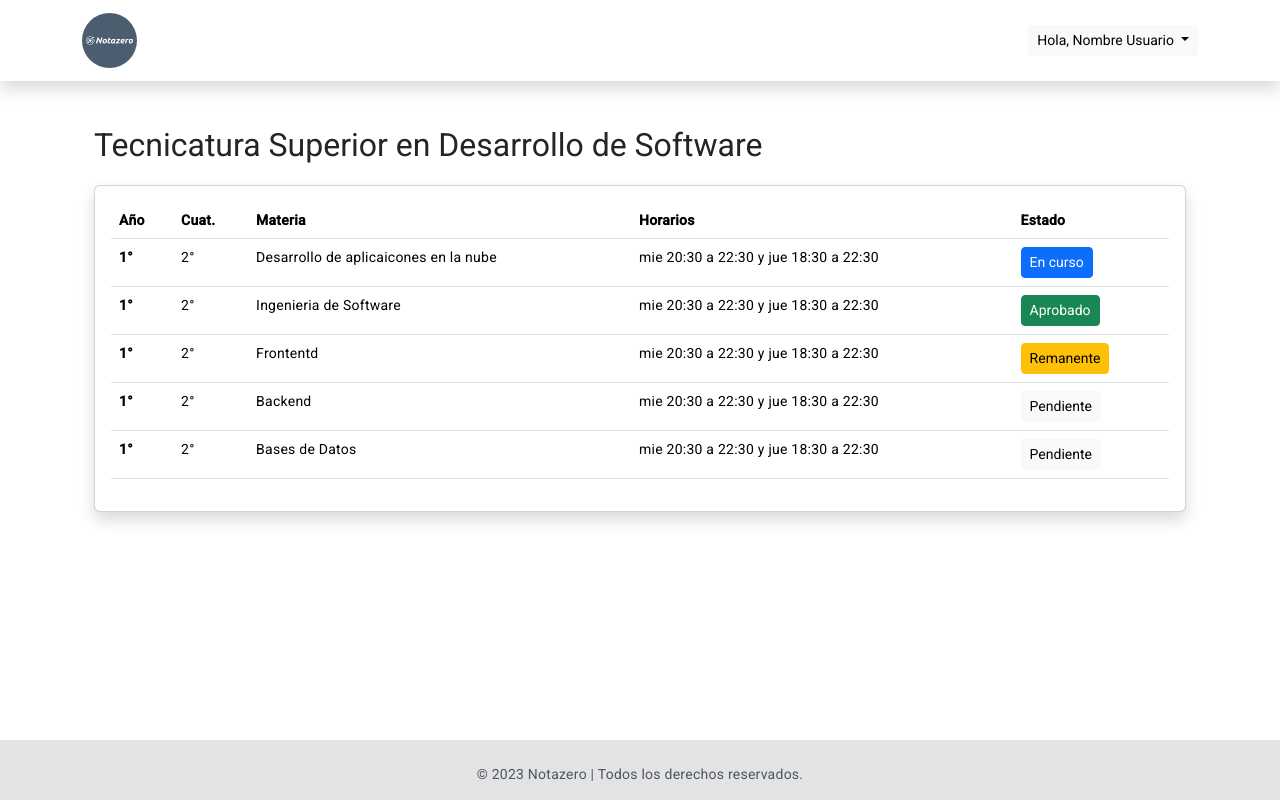
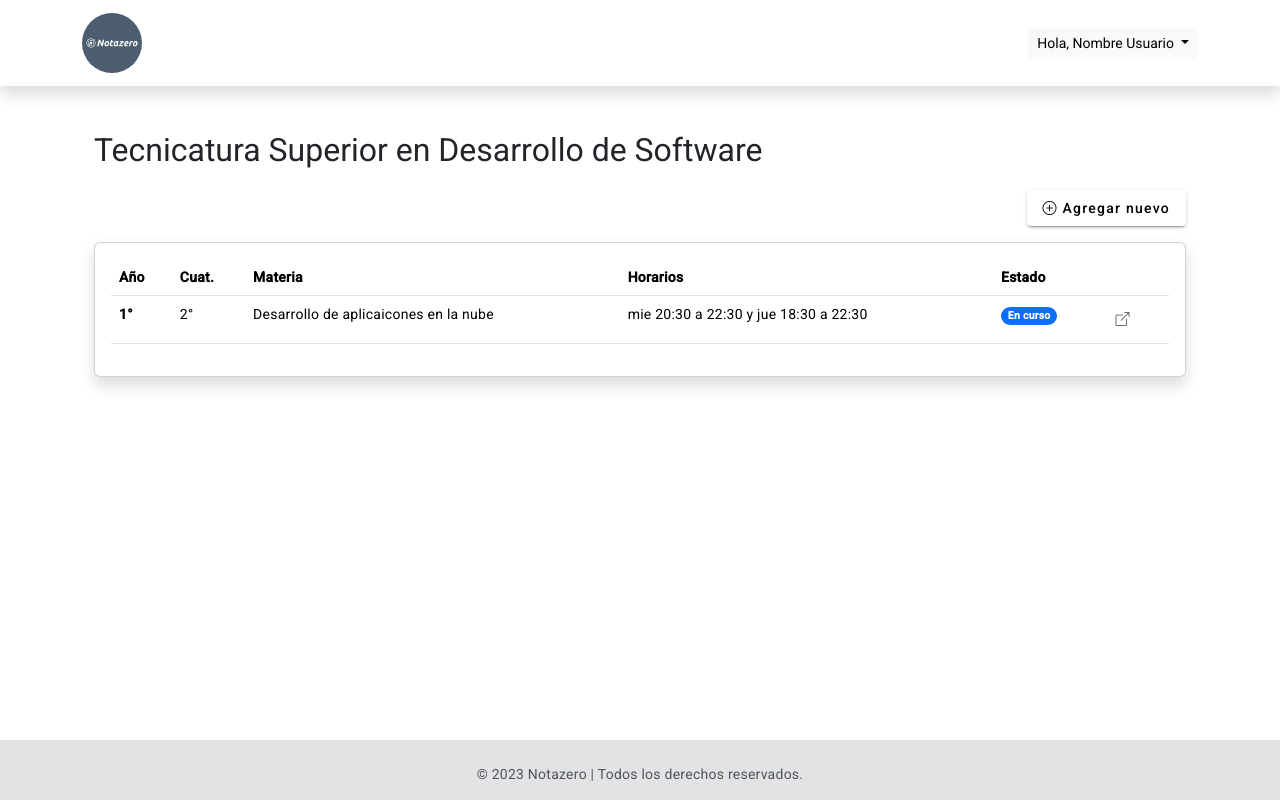
Before and after one commit to Nokuaru/notazero, an Angular app: page / in a window 1280 px wide. Built offline with nearby package versions, Linux system fonts and the light colour scheme.

Commit message:
Se agrega boton para agregar frases y se crea un componente individual para la tabla de materias

```diff
--- a/src/app/app-routing.module.ts
+++ b/src/app/app-routing.module.ts
@@ -3,9 +3,11 @@ import { RouterModule, Routes } from '@angular/router';
 import { HomeComponent } from './pages/home/home.component';
 import { CreateComponent } from './pages/create/create.component';
 import { EditComponent } from './pages/edit/edit.component';
+import { ShowComponent } from './pages/show/show.component';
 
 const routes: Routes = [
   { path: '', component: HomeComponent },
+  { path: 'show', component: ShowComponent },
   { path: 'create', component: CreateComponent },
   { path: 'update/:id', component: EditComponent },
   { path: '**', redirectTo: '' },
--- a/src/app/app.module.ts
+++ b/src/app/app.module.ts
@@ -12,6 +12,7 @@ import { BrowserAnimationsModule } from '@angular/platform-browser/animations';
 import { AngularMaterialModule } from './components/angular-material/angular-material.module';
 import { HeaderComponent } from './components/header/header.component';
 import { FooterComponent } from './components/footer/footer.component';
+import { TableComponent } from './components/table/table.component';
 
 @NgModule({
   declarations: [
@@ -23,6 +24,7 @@ import { FooterComponent } from './components/footer/footer.component';
     HomeComponent,
     HeaderComponent,
     FooterComponent,
+    TableComponent,
   ],
   imports: [
     BrowserModule,
--- a/src/app/components/header/header.component.html
+++ b/src/app/components/header/header.component.html
@@ -1,23 +1,36 @@
 <nav class="navbar shadow">
   <div class="container">
-
-    <a class="navbar-brand">
-      <img src="/assets/logo_200x200.jpg" alt="Notazero" width="55" height="55" class="rounded-circle">
+    <a routerLink="/" class="navbar-brand">
+      <img
+        src="/assets/logo_200x200.jpg"
+        alt="Notazero"
+        width="60"
+        height="60"
+        class="rounded-circle"
+      />
     </a>
 
     <div class="dropdown-center">
-      <button class="btn btn-sm btn-light dropdown-toggle" type="button" data-bs-toggle="dropdown"
-        aria-expanded="false">
-        Hola, {{"Nombre Usuario"}}
+      <button
+        class="btn btn-sm btn-light dropdown-toggle"
+        type="button"
+        data-bs-toggle="dropdown"
+        aria-expanded="false"
+      >
+        Hola, {{ "Nombre Usuario" }}
       </button>
       <ul class="dropdown-menu">
         <li>
-          <h4 class="dropdown-header">{{"Nombre Usuario"}}</h4>
+          <h5 class="dropdown-header">{{ "Nombre Usuario" }}</h5>
         </li>
         <li>
-          <hr class="dropdown-divider">
+          <hr class="dropdown-divider" />
         </li>
-        <li><a class="dropdown-item"><i class="bi bi-power"></i> Salir</a></li>
+        <li>
+          <a class="dropdown-item text-small"
+            ><i class="bi bi-power"></i> Salir</a
+          >
+        </li>
       </ul>
     </div>
   </div>
--- /dev/null
+++ b/src/app/components/table/table.component.html
@@ -0,0 +1,30 @@
+<div class="card p-3 mb-5 shadow">
+  <table class="table table-hover">
+    <thead>
+      <tr>
+        <th scope="col">Año</th>
+        <th scope="col">Cuat.</th>
+        <th scope="col">Materia</th>
+        <th scope="col">Horarios</th>
+        <th scope="col">Estado</th>
+        <th scope="col"></th>
+      </tr>
+    </thead>
+    <tbody>
+      <tr>
+        <th scope="row">1°</th>
+        <td>2°</td>
+        <td>Desarrollo de aplicaicones en la nube</td>
+        <td>mie 20:30 a 22:30 y jue 18:30 a 22:30</td>
+        <td>
+          <span class="badge rounded-pill text-bg-primary">En curso</span>
+        </td>
+        <td>
+          <a routerLink="/show" class="btn btn-sm">
+            <i class="bi bi-box-arrow-up-right text-muted"></i>
+          </a>
+        </td>
+      </tr>
+    </tbody>
+  </table>
+</div>
--- a/src/app/pages/home/home.component.html
+++ b/src/app/pages/home/home.component.html
@@ -1,64 +1,16 @@
 <div class="container">
-
-
   <div class="mt-3 mt-sm-5 mb-sm-4">
     <h1 class="fs-2">Tecnicatura Superior en Desarrollo de Software</h1>
   </div>
 
-  <div class="card p-3 mb-5 shadow">
-    <table class="table">
-      <thead>
-        <tr>
-          <th scope="col">Año</th>
-          <th scope="col">Cuat.</th>
-          <th scope="col">Materia</th>
-          <th scope="col">Horarios</th>
-          <th scope="col">Estado</th>
-        </tr>
-      </thead>
-      <tbody>
-        <tr>
-          <th scope="row">1°</th>
-          <td>2°</td>
-          <td>Desarrollo de aplicaicones en la nube</td>
-          <td>mie 20:30 a 22:30 y jue 18:30 a 22:30</td>
-          <td><button class="btn btn-sm btn-primary"> En curso</button></td>
-        </tr>
+  <div class="d-flex justify-content-end mt-3 mb-3">
+    <a routerLink="/create" mat-raised-button>
+      <span>
+        <i class="bi bi-plus-circle"></i>
+      </span>
+      Agregar nuevo
+    </a>
+  </div>
 
-        <tr>
-          <th scope="row">1°</th>
-          <td>2°</td>
-          <td>Ingenieria de Software</td>
-          <td>mie 20:30 a 22:30 y jue 18:30 a 22:30</td>
-          <td><button class="btn btn-sm btn-success"> Aprobado</button></td>
-        </tr>
-
-        <tr>
-          <th scope="row">1°</th>
-          <td>2°</td>
-          <td>Frontentd</td>
-          <td>mie 20:30 a 22:30 y jue 18:30 a 22:30</td>
-          <td><button class="btn btn-sm btn-warning"> Remanente</button></td>
-        </tr>
-
-        <tr>
-          <th scope="row">1°</th>
-          <td>2°</td>
-          <td>Backend</td>
-          <td>mie 20:30 a 22:30 y jue 18:30 a 22:30</td>
-          <td><button class="btn btn-sm btn-light"> Pendiente</button></td>
-        </tr>
-
-        <tr>
-          <th scope="row">1°</th>
-          <td>2°</td>
-          <td>Bases de Datos</td>
-          <td>mie 20:30 a 22:30 y jue 18:30 a 22:30</td>
-          <td><button class="btn btn-sm btn-light"> Pendiente</button></td>
-        </tr>
-
-
-      </tbody>
-    </table>
-  </div>
+  <app-table></app-table>
 </div>
--- a/src/app/pages/home/home.component.ts
+++ b/src/app/pages/home/home.component.ts
@@ -3,8 +3,6 @@ import { Component } from '@angular/core';
 @Component({
   selector: 'app-home',
   templateUrl: './home.component.html',
-  styleUrls: ['./home.component.css']
+  styleUrls: ['./home.component.css'],
 })
-export class HomeComponent {
-
-}
+export class HomeComponent {}
```
Also changed, not shown: src/app/components/angular-material/angular-material.module.ts (+4 -7 lines), src/app/components/table/table.component.ts (added, +10 -0 lines), src/app/components/table/table.component.css (added), 1 other file (tests, documents, lock files or other folders).
